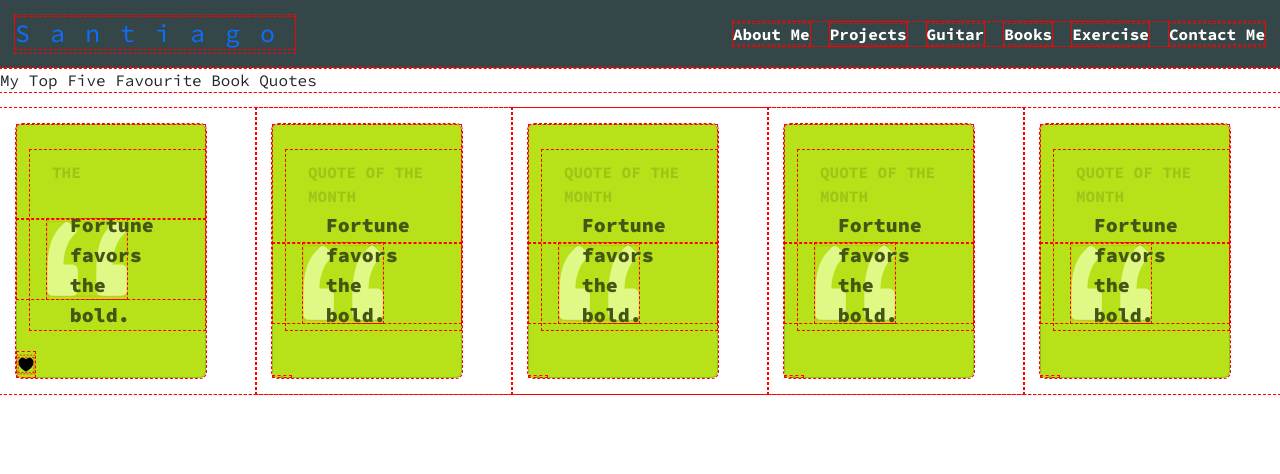
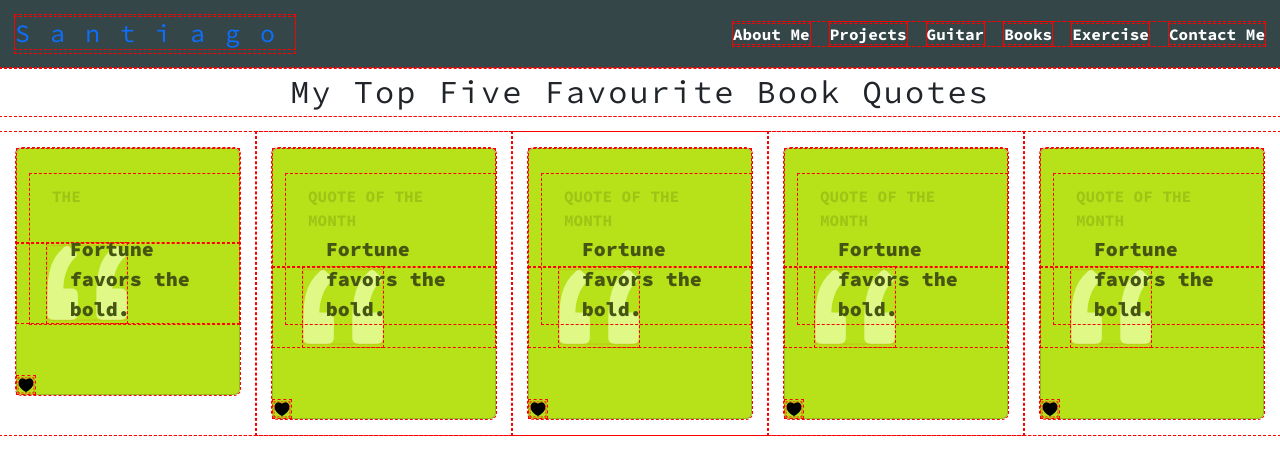
Before and after one commit to SantiagoMtz25/yoyo, a plain HTML site: page books.html in a window 1280 px wide. Drawn offline with nearby package versions, Linux system fonts and the light colour scheme.

Commit message:
quotes update

```diff
--- a/books.css
+++ b/books.css
@@ -23,7 +23,7 @@ header {
 }
 
 .name1 {
-    margin-left: 0px;
+    margin-left: 0rem;
     font-size: 1.563rem;
     letter-spacing: 1.25rem;
     color: white;
@@ -105,6 +105,13 @@ nav ul li a {
 }
 
 /* Contents */
+.topfive {
+    width: 100%;
+    text-align: center;
+    font-size: 2rem;
+    letter-spacing: 0.125rem;
+}
+
 .parent-div {
     display: flex;
     justify-content: center;
@@ -121,10 +128,9 @@ nav ul li a {
 
 /* Quotes content */
 .card {
-    width: 190px;
-    height: 254px;
+    width: auto;
+    height: auto;
     background: rgb(183, 226, 25);
-    font-family: inherit;
     position: relative;
 }
 
--- a/books.html
+++ b/books.html
@@ -40,7 +40,7 @@
         </nav>
     </header>
 
-    <div>
+    <div class="parentfive">
         <p class="topfive">My Top Five Favourite Book Quotes</p>
     </div>
 
@@ -56,7 +56,7 @@
                     </svg>
                 </div>
                 <div class="body-text">Fortune favors the bold.</div>
-                <div class="author">- by Virgil <br> <span>Latin poet</span> </div>
+                <div class="author">- by Herman Hesse<br> <span>Latin poet</span> </div>
                 <svg height="" width="18" viewBox="0 0 24 24" xmlns="http://www.w3.org/2000/svg">
                     <path d="M0 0H24V24H0z" fill="none"></path>
                     <path
```
